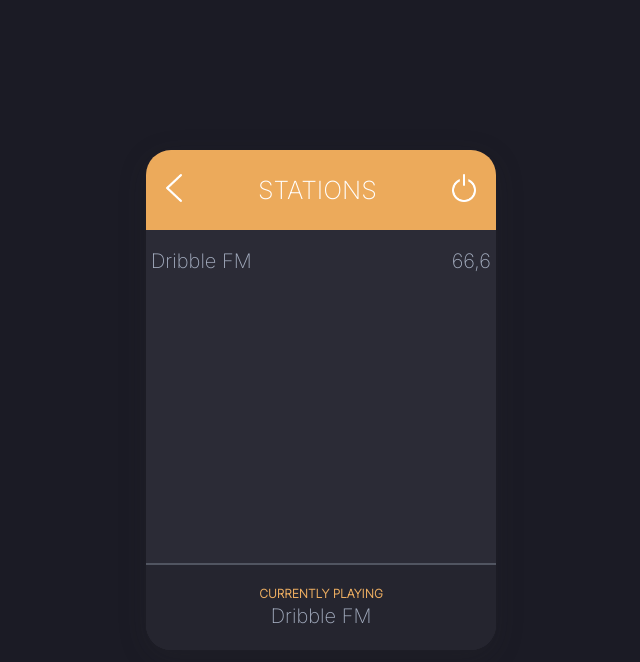
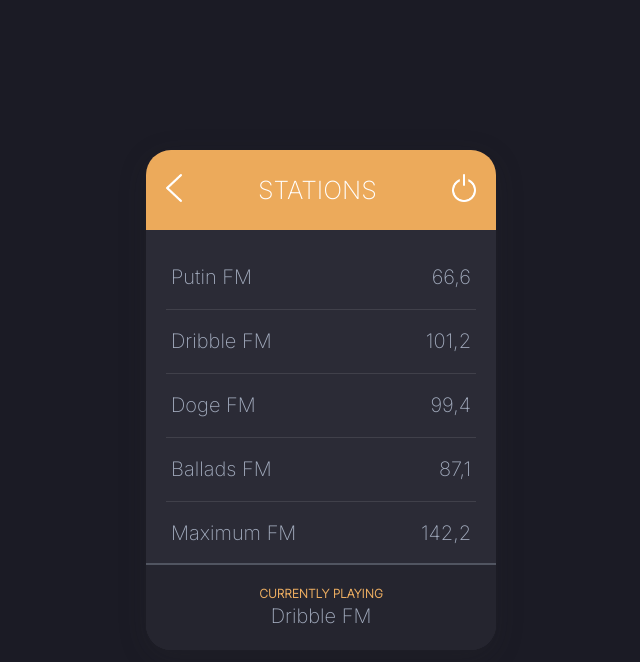
Before and after one commit to rubayethossain/react-radio-widget, a React (Create React App) app: page / in a window 1280 px wide. Shown: the top 662 px of the page, without its empty margins (319-959 px from the left). Built offline with nearby package versions, Linux system fonts and the light colour scheme.

Commit message:
Design station list

```diff
--- a/src/screens/RadioWidget/RadioWidget.tsx
+++ b/src/screens/RadioWidget/RadioWidget.tsx
@@ -3,11 +3,39 @@ import WidgetTopBar from './WidgetTopBar';
 import WidgetContent from './WidgetContent';
 import WidgetFooter from './WidgetFooter';
 
+const STATIONS = [
+    {
+        id: 1,
+        name: 'Putin FM',
+        frequency: '66,6'
+    },
+    {
+        id: 2,
+        name: 'Dribble FM',
+        frequency: '101,2'
+    },
+    {
+        id: 3,
+        name: 'Doge FM',
+        frequency: '99,4'
+    },
+    {
+        id: 4,
+        name: 'Ballads FM',
+        frequency: '87,1'
+    },
+    {
+        id: 5,
+        name: 'Maximum FM',
+        frequency: '142,2'
+    }
+]
+
 const RadioWidget = () => {
     return (
         <div className={styles.wrapper}>
             <WidgetTopBar />
-            <WidgetContent />
+            <WidgetContent stationsList={STATIONS} />
             <WidgetFooter station="Dribble FM"/>
         </div>
     )
--- a/src/screens/RadioWidget/WidgetContent/WidgetContent.module.css
+++ b/src/screens/RadioWidget/WidgetContent/WidgetContent.module.css
@@ -2,3 +2,16 @@
     flex: 1;
     overflow-y: auto;
 }
+
+.stationList{
+    list-style: none;
+    padding: 0 20px;
+}
+
+.station{
+    border-bottom: 1px solid rgb(255 255 255 / 10%);
+}
+
+.station:last-child{
+    border-bottom: 0;
+}
--- a/src/screens/RadioWidget/WidgetContent/WidgetContent.tsx
+++ b/src/screens/RadioWidget/WidgetContent/WidgetContent.tsx
@@ -1,18 +1,24 @@
-import RadioStation from '../../../components/RadioStation'
-import styles from './WidgetContent.module.css'
+import RadioStation from '../../../components/RadioStation';
+import { Station } from '../types';
+import styles from './WidgetContent.module.css';
 
-const STATION = {
-    id: 1,
-    frequency: '66,6',
-    name: 'Dribble FM'
-}
+type Props = {
+    stationsList: Station[];
+};
+const WidgetContent = (props: Props) => {
+    const { stationsList } = props;
 
-const WidgetContent = () => {
     return (
         <div className={styles.wrapper}>
-            <RadioStation {...STATION} activeStation={0} />
+            <ul className={styles.stationList}>
+                {stationsList.map((station, key) => (
+                    <li key={key} className={styles.station}>
+                        <RadioStation {...station} activeStation={0} />
+                    </li>
+                ))}
+            </ul>
         </div>
-    )
-}
+    );
+};
 
-export default WidgetContent
+export default WidgetContent;
--- /dev/null
+++ b/src/screens/RadioWidget/types.ts
@@ -0,0 +1,5 @@
+export type Station = {
+    id: number,
+    name: string,
+    frequency: string
+}
```
